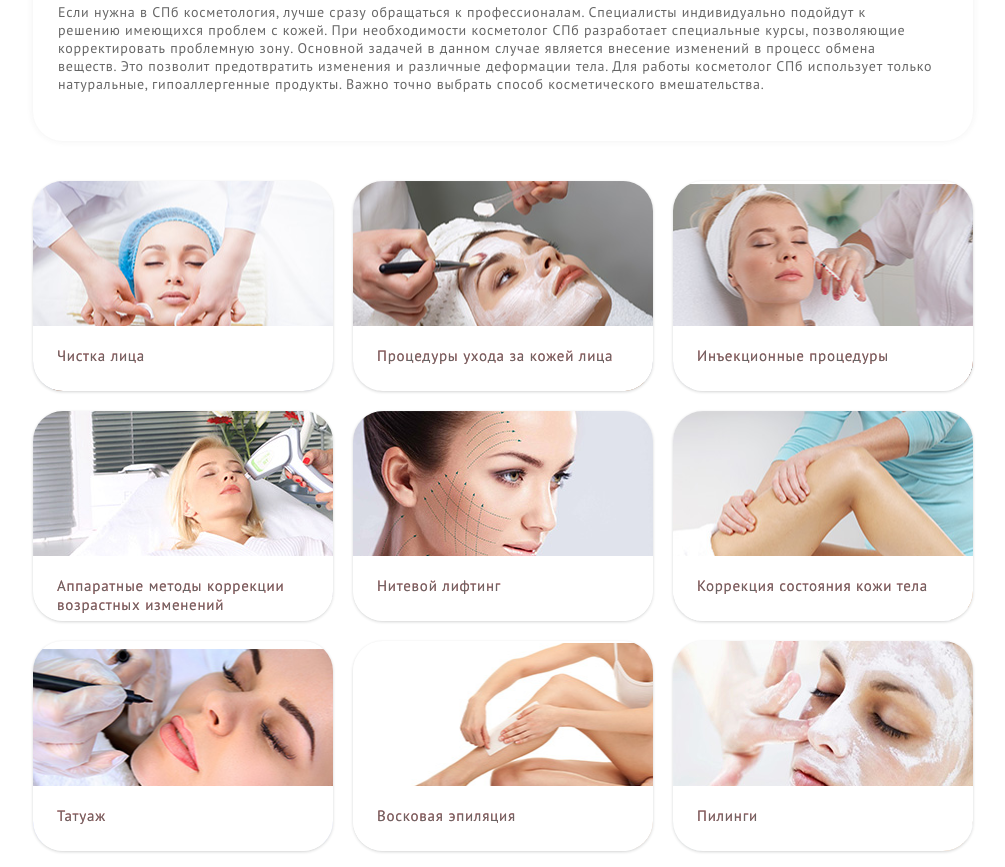
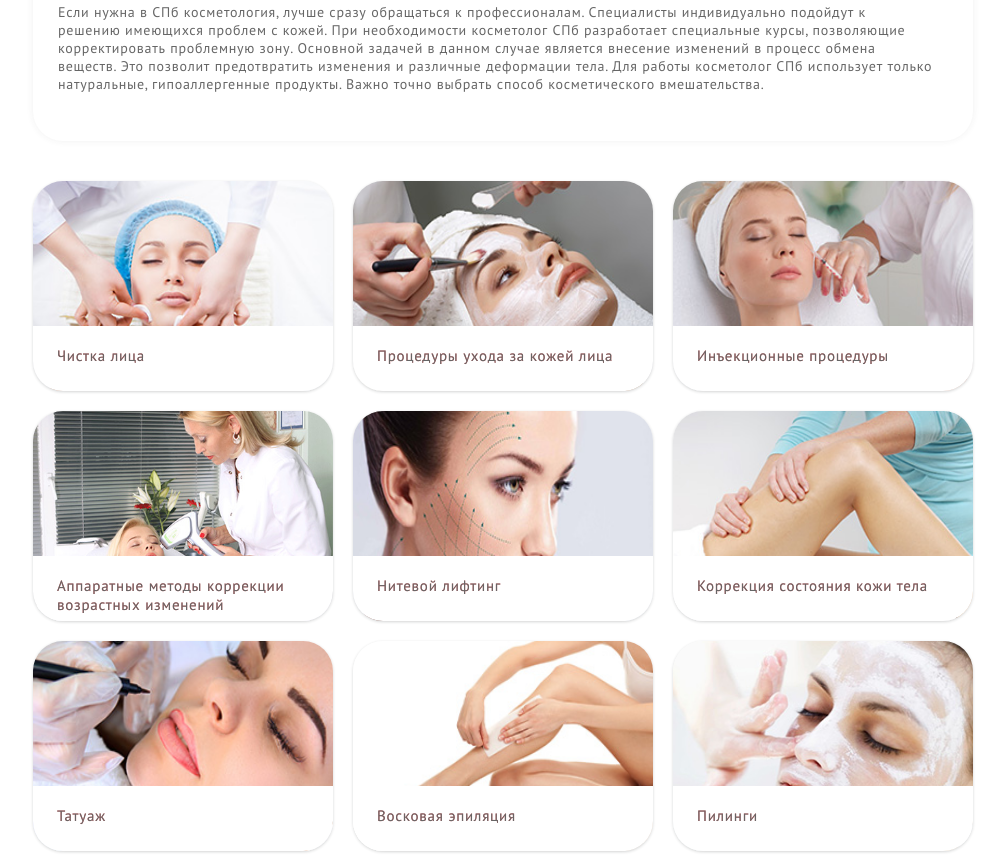
Before and after one commit to jokerinteractive/artmedika, a website: page cosmetology.html in a window 1280 px wide. Shown: the part 637-1504 px from the top of the page, without its empty margins (137-1142 px from the left). Drawn offline with nearby package versions, Linux system fonts and the light colour scheme; files that its build step writes are made by us from their sources.

Commit message:
:construction:  Анимация фото услуг (не все получилось, при переходе видны уголки фото)

```diff
--- a/cosmetology.html
+++ b/cosmetology.html
@@ -87,32 +87,59 @@
         </section>
         <section class="service-list">
             <a class="service-list__item  service-list__item--1" href="#">
+              <img src="img/service-list-1.jpg" alt="Чистка лица">
+              <div class="service-list__item-content">
                 <h4 class="service-list__item-title" data-hover="Чистка лица">Чистка лица</h4>
+              </div>
             </a>
             <a class="service-list__item  service-list__item--2" href="procedure.html">
+              <img src="img/service-list-2.jpg" alt="Процедуры ухода за кожей лица">
+              <div class="service-list__item-content">
                 <h4 class="service-list__item-title" data-hover="Процедуры ухода за кожей лица">Процедуры ухода за кожей лица</h4>
+              </div>
             </a>
             <a class="service-list__item  service-list__item--3" href="#">
+              <img src="img/service-list-3.jpg" alt="Инъекционные процедуры">
+              <div class="service-list__item-content">
                 <h4 class="service-list__item-title" data-hover="Инъекционные процедуры">Инъекционные процедуры</h4>
+              </div>
             </a>
             <a class="service-list__item  service-list__item--4" href="#">
+              <img src="img/service-list-4.jpg" alt="Аппаратные методы коррекции возрастных изменений">
+              <div class="service-list__item-content">
                 <h4 class="service-list__item-title" data-hover="Аппаратные методы коррекции возрастных изменений">
                 Аппаратные методы коррекции возрастных изменений</h4>
+              </div>
             </a>
             <a class="service-list__item  service-list__item--5" href="#">
+              <img src="img/service-list-5.jpg" alt="Нитевой лифтинг">
+              <div class="service-list__item-content">
                 <h4 class="service-list__item-title" data-hover="Нитевой лифтинг">Нитевой лифтинг</h4>
+              </div>
             </a>
             <a class="service-list__item  service-list__item--6" href="#">
+              <img src="img/service-list-6.jpg" alt="Коррекция состояния кожи тела">
+              <div class="service-list__item-content">
                 <h4 class="service-list__item-title" data-hover="Коррекция состояния кожи тела">Коррекция состояния кожи тела</h4>
+              </div>
             </a>
             <a class="service-list__item  service-list__item--7" href="#">
+              <img src="img/service-list-7.jpg" alt="Татуаж">
+              <div class="service-list__item-content">
                 <h4 class="service-list__item-title" data-hover="Татуаж">Татуаж</h4>
+              </div>
             </a>
             <a class="service-list__item  service-list__item--8" href="#">
+              <img src="img/service-list-8.jpg" alt="Восковая эпиляция">
+              <div class="service-list__item-content">
                 <h4 class="service-list__item-title" data-hover="Восковая эпиляция">Восковая эпиляция</h4>
+              </div>
             </a>
             <a class="service-list__item  service-list__item--9" href="#">
+              <img src="img/service-list-9.jpg" alt="Пилинги">
+              <div class="service-list__item-content">
                 <h4 class="service-list__item-title" data-hover="Пилинги">Пилинги</h4>
+              </div>
             </a>
         </section>
       </div>
--- a/sass/blocks/service-list.scss
+++ b/sass/blocks/service-list.scss
@@ -17,51 +17,71 @@
   text-decoration: none;
   background-repeat: no-repeat;
   background-position: center;
-  transition: opacity 0.35s, transform 0.35s;
   overflow: hidden;
 
   &:hover {
     box-shadow: 0 3px 16px 0 rgba(28, 30, 31, 0.15);
   }
 
-  &--1 {
-    background-image: url("../img/service-list-1.jpg");
+  &:hover img {
+    transform: scale(1);
+    opacity: 0.5;
   }
 
-  &--2 {
-    background-image: url("../img/service-list-2.jpg");
-  }
+  //&--1 {
+  //  background-image: url("../img/service-list-1.jpg");
+  //}
+  //
+  //&--2 {
+  //  background-image: url("../img/service-list-2.jpg");
+  //}
+  //
+  //&--3 {
+  //  background-image: url("../img/service-list-3.jpg");
+  //}
+  //
+  //&--4 {
+  //  background-image: url("../img/service-list-4.jpg");
+  //  background-position: 0 -140px;
+  //}
+  //
+  //&--5 {
+  //  background-image: url("../img/service-list-5.jpg");
+  //  background-position: top;
+  //}
+  //
+  //&--6 {
+  //  background-image: url("../img/service-list-6.jpg");
+  //}
+  //
+  //&--7 {
+  //  background-image: url("../img/service-list-7.jpg");
+  //}
+  //
+  //&--8 {
+  //  background-image: url("../img/service-list-8.jpg");
+  //}
+  //
+  //&--9 {
+  //  background-image: url("../img/service-list-9.jpg");
+  //  background-position: 0 -40px;
+  //}
+}
 
-  &--3 {
-    background-image: url("../img/service-list-3.jpg");
-  }
+.service-list__item img {
+  position: relative;
+  min-height: 100%;
+  max-width: 100%;
+  transform: scale(1.12);
+  transition: opacity 0.35s, transform 0.35s;
+}
 
-  &--4 {
-    background-image: url("../img/service-list-4.jpg");
-    background-position: 0 -140px;
-  }
-
-  &--5 {
-    background-image: url("../img/service-list-5.jpg");
-    background-position: top;
-  }
-
-  &--6 {
-    background-image: url("../img/service-list-6.jpg");
-  }
-
-  &--7 {
-    background-image: url("../img/service-list-7.jpg");
-  }
-
-  &--8 {
-    background-image: url("../img/service-list-8.jpg");
-  }
-
-  &--9 {
-    background-image: url("../img/service-list-9.jpg");
-    background-position: 0 -40px;
-  }
+.service-list__item-content {
+  display: flex;
+  flex-direction: column-reverse;
+  position: absolute;
+  width: 300px;
+  height: 210px;
 }
 
 .service-list__item-title {
```
Lines whose indentation alone changed are shown as unchanged.
